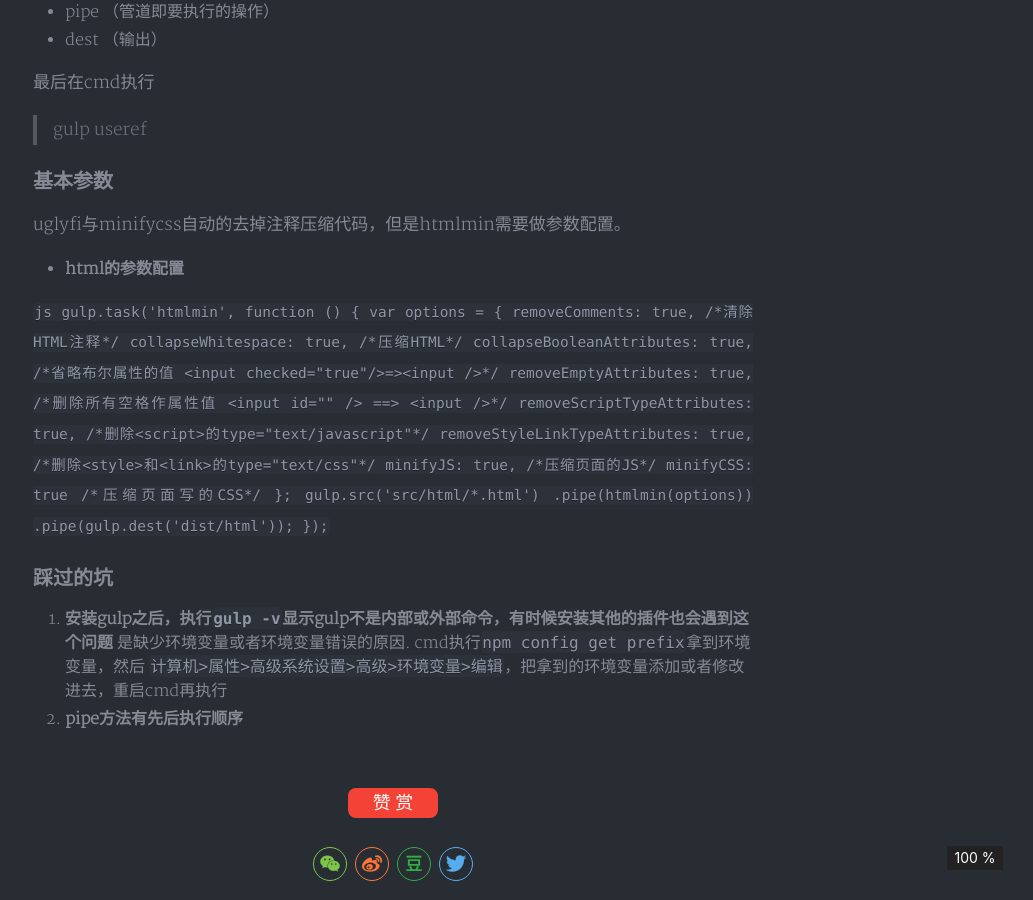
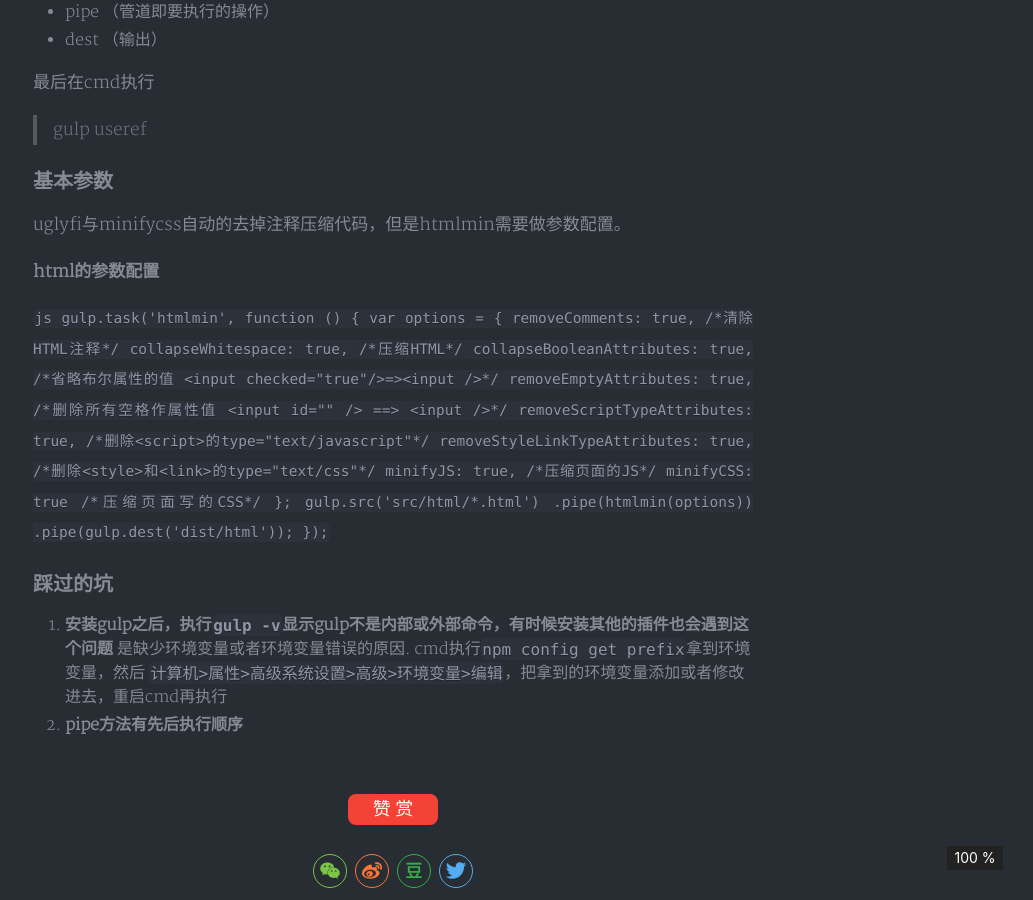
Before and after one commit to mrliusu/mrliusu.github.io, a Jekyll site: the page built from _posts/2018-02-08-gulp-study-notes.md, in a window 1280 px wide and 900 px high, scrolled down 1567 px. Shown: the whole window, without its empty margins (247-1280 px from the left). Built offline with Jekyll 4.4.1, drawn with Linux system fonts in a browser that asks for light colours; nearby versions of some CDN libraries; comment, search, counter and statistics services are not loaded; a style sheet for code colours, icons or effects is not loaded.

Commit message:
code view

````diff
--- a/_posts/2018-02-08-gulp-study-notes.md
+++ b/_posts/2018-02-08-gulp-study-notes.md
@@ -54,7 +54,8 @@ gulp.task('useref', function () {
 
 ### 基本参数
 uglyfi与minifycss自动的去掉注释压缩代码，但是htmlmin需要做参数配置。
-- **html的参数配置**
+
+**html的参数配置**
 
 ```js
 gulp.task('htmlmin', function () {
````
